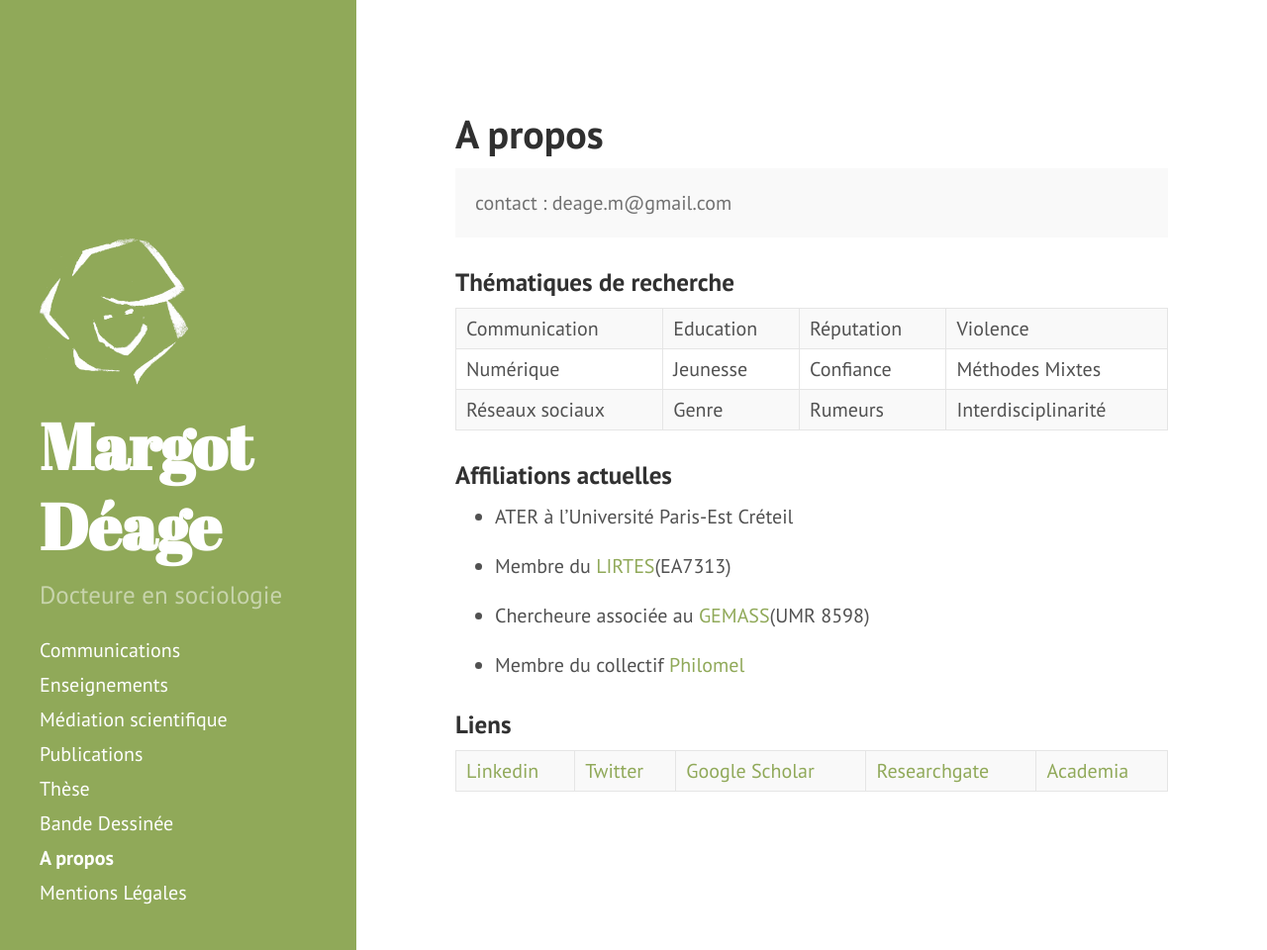
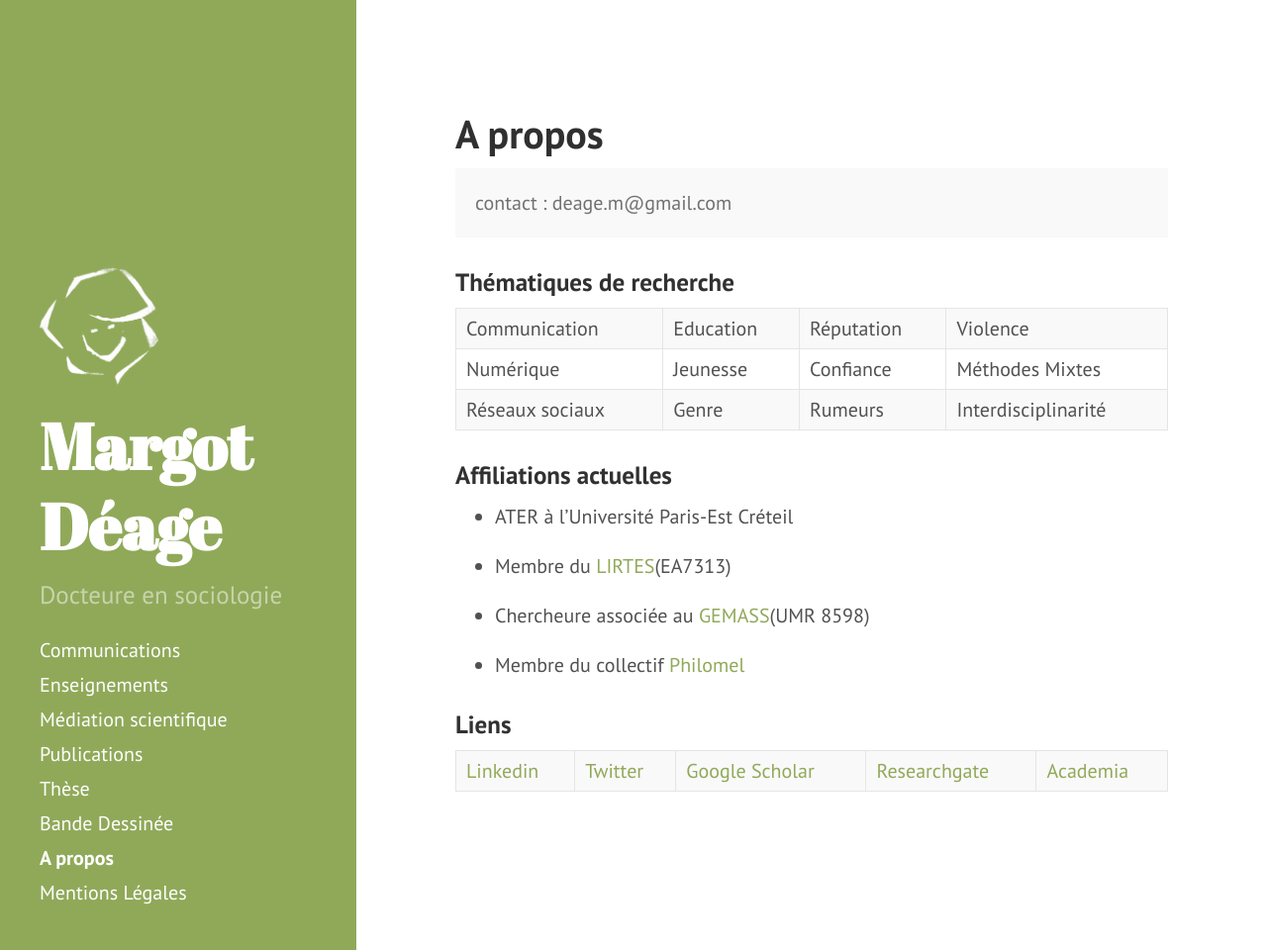
Before and after one commit to margotdeage/margotdeage.github.io, a Jekyll site: the page built from index.md, in a window 1280 px wide and 960 px high. Shown: the whole window at 99% size. Built offline with Jekyll 4.4.1, drawn with Linux system fonts in a browser that asks for light colours; the list of posts is cut into pages by our own code.

Commit message:
Update sidebar.html

```diff
--- a/_includes/sidebar.html
+++ b/_includes/sidebar.html
@@ -1,7 +1,7 @@
 <div class="sidebar">
   <div class="container sidebar-sticky">
     <div class="sidebar-about">
-       <img src="https://github.com/margotdeage/margotdeage.github.io/blob/gh-pages/icon.png?raw=true" alt="Margot Déage"    width="150" height="150"/><h1>
+       <img src="https://github.com/margotdeage/margotdeage.github.io/blob/gh-pages/icon.png?raw=true" alt="Margot Déage"    width="120" height="120"/><h1>
         <a href="{{ "/" | relative_url }}">
           {{ site.title }}
         </a>
```
